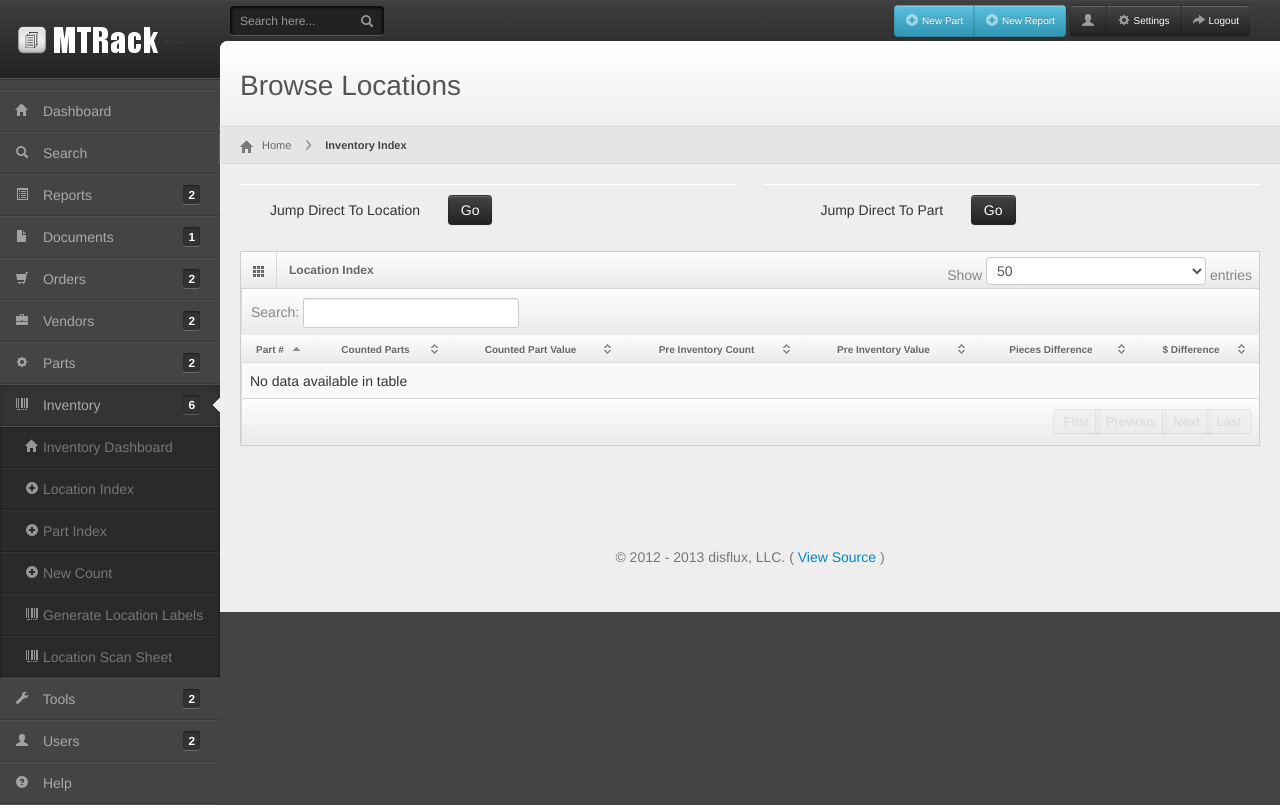
After one commit to disflux/django-mtr, a Django app: template templates/inventory/inventory_index_parts.html in a window 1280 px wide. The commit adds this page. Run offline with Django 3.2, Linux system fonts and the light colour scheme; the template is opened without the code that fills it, so the values that code supplies are empty; some libraries are stand-ins or nearby versions.

Commit message:
Add inventory viewing options

```diff
--- a/inventory/urls.py
+++ b/inventory/urls.py
@@ -3,12 +3,14 @@ from django.conf.urls import patterns, include, url
 urlpatterns = patterns('',
     url(r'^$', 'inventory.views.dashboard'),
     url(r'^locations', 'inventory.views.inventory_index'),
+    url(r'^parts', 'inventory.views.inventory_index_parts'),
     url(r'^new_count/$', 'inventory.views.new_count'),
     url(r'^part/(?P<part_number>\.+)$', 'inventory.views.part'),
     url(r'^audit/(?P<scan_id>\d+)$', 'inventory.views.switch_audit'),
     url(r'^location_labels/$', 'pdfgen.location_labels.location_labels'),
     url(r'^location_scan_sheet/$', 'pdfgen.location_scan_sheet.location_scan_sheet'),
     url(r'^location/(?P<location_code>.+)$', 'inventory.views.location'),
+    url(r'^part/(?P<part_number>.+)$', 'inventory.views.part_inv'),
 
     url(r'^ajax/location/$', 'inventory.ajax.location_ajax'),
 
--- a/parts/models.py
+++ b/parts/models.py
@@ -34,6 +34,11 @@ class Part(models.Model):
         from inventory.models import PartValuation
         cost = PartValuation.objects.get(part=self)
         return cost.uom
+
     @models.permalink
     def get_absolute_url(self):
         return ('parts.views.part', [str(self.part_number)])
+
+    @models.permalink
+    def get_absolute_inventory_url(self):
+        return ('inventory.views.part', [str(self.part_number)])
--- a/templates/base/main.html
+++ b/templates/base/main.html
@@ -123,10 +123,11 @@
                     </ul>
                 </li>
 
-                <li class="submenu {% block inventory_active %}{% endblock %}" ><a href="#"><i class="icon-barcode"></i> <span>Inventory</span> <span class="label">5</span></a>
+                <li class="submenu {% block inventory_active %}{% endblock %}" ><a href="#"><i class="icon-barcode"></i> <span>Inventory</span> <span class="label">6</span></a>
                     <ul>
                         <li><a href="{% url 'inventory.views.dashboard' %}"><i class="icon-home"></i> Inventory Dashboard</a></li>
                         <li><a href="{% url 'inventory.views.inventory_index' %}"><i class="icon-plus-sign"></i> Location Index</a></li>
+                        <li><a href="{% url 'inventory.views.inventory_index_parts' %}"><i class="icon-plus-sign"></i> Part Index</a></li>
                         <li><a href="{% url 'inventory.views.new_count' %}"><i class="icon-plus-sign"></i> New Count</a></li>
                         <li><a href="{% url 'pdfgen.location_labels.location_labels' %}"><i class="icon-barcode"></i> Generate Location Labels</a></li>
                         <li><a href="{% url 'pdfgen.location_scan_sheet.location_scan_sheet' %}"><i class="icon-barcode"></i> Location Scan Sheet</a></li>
--- a/templates/inventory/dashboard.html
+++ b/templates/inventory/dashboard.html
@@ -88,13 +88,14 @@
                         <ul class="site-stats">
                             <li><div class="cc"><i class="icon-barcode"></i> <strong>{{ scans }}</strong> <small>Scanned Parts</small></div></li>
                             <li><div class="cc"><i class="icon-chevron-right"></i> <strong>{{ scan_times.scans }}</strong> <small>Total Scans</small></div></li>
+                            <li><div class="cc"><i class="icon-tag"></i> <strong>{{ percent_difference|floatformat:4 }}%</strong> <small>Projected Percentage Change</small></div></li>
                         </ul>
                     </div>
                     <div class="span6">
                         <ul class="site-stats">
                             <li><div class="cc"><i class="icon-info-sign"></i> <strong>${{ pre_value|intcomma }}</strong> <small>Value of scanned items pre-inventory ({{ skipped }} parts not found)</small></div></li>
                             <li><div class="cc"><i class="icon-info-sign"></i> <strong>${{ post_value|intcomma }}</strong> <small>Value of scanned inventory</small></div></li>
-                            <li><div class="cc"><i class="icon-tag"></i> <strong>${{ avg_cost|floatformat:4 }}</strong> <small>Average Part Cost</small></div></li>
+                            <li><div class="cc"><i class="icon-tag"></i> <strong>${{ dollar_difference|intcomma }}</strong> <small>Projected Dollar Change</small></div></li>
                         </ul>
                     </div>
                 </div>
--- /dev/null
+++ b/templates/inventory/inventory_index_parts.html
@@ -0,0 +1,112 @@
+{% extends "base/main.html" %}
+{% load thumbnail %}
+
+{% block head %}
+<script src="{{ STATIC_URL }}js/jquery.dataTables.min.js"></script>
+<script src="{{ STATIC_URL }}js/unicorn.tables.js"></script>
+{% endblock %}
+
+{% block inventory_active %}active open{% endblock %}
+
+{% block breadcrumb_links %}
+    <a href="#" class="current">Inventory Index</a>
+{% endblock %}
+
+{% block page_title %}Browse Locations{% endblock %}
+{% block title %}Browse Locations{% endblock %}
+
+
+{% block content %}
+<div class="row-fluid">
+    <div class="span6">
+        <form class="form-horizontal" action="" method="post" autocomplete="off">
+            {% csrf_token %}
+            <div class="control-group">
+                <label class="control-label" for="id_company">Jump Direct To Location</label>
+                <div class="controls">
+                    {% for field in direct_to_location_form %}
+                    {{ field }}
+                    {% endfor %}
+                    &nbsp;
+                    <button type="submit" name="save" class="btn btn-inverse">Go</button>
+                    <input type="hidden" name="jump" value="location" />
+
+                </div>
+            </div>
+        </form>
+    </div>
+    <div class="span6">
+        <form class="form-horizontal" action="" method="post" autocomplete="off">
+            {% csrf_token %}
+            <div class="control-group">
+                <label class="control-label" for="id_company">Jump Direct To Part</label>
+                <div class="controls">
+                    {% for field in direct_to_part_form %}
+                    {{ field }}
+                    {% endfor %}
+                    &nbsp;
+                    <button type="submit" name="save" class="btn btn-inverse">Go</button>
+                    <input type="hidden" name="jump" value="part" />
+                </div>
+            </div>
+        </form>
+    </div>
+</div>
+
+<div class="row-fluid">
+    <div class="span12">
+        <div class="widget-box">
+            <div class="widget-title">
+                <span class="icon">
+                    <i class="icon-th"></i>
+                </span>
+                <h5>Location Index</h5>
+            </div>
+            <div class="widget-content nopadding">
+                <table class="table table-bordered data-table">
+                    <thead>
+                        <tr>
+                            <th>Part #</th>
+                            <th>Counted Parts</th>
+                            <th>Counted Part Value</th>
+                            <th>Pre Inventory Count</th>
+                            <th>Pre Inventory Value</th>
+                            <th>Pieces Difference</th>
+                            <th>$ Difference</th>
+                        </tr>
+                    </thead>
+                    <tbody>
+                        {% for p in parts %}
+                        <tr>
+                            <td>
+                                <a href="{% url 'inventory.views.part_inv' part_number=p.part.part_number %}">{{ p.part }}</a>
+                            </td>
+                            <td>
+                                {{ p.get_combined_part_count }}
+                            </td>
+                            <td>
+                                {{ p.get_combined_inventory_value }}
+                            </td>
+                            <td>
+                                {{ p.get_pre_inventory_count }}
+                            </td>
+                            <td>
+                                {{ p.get_pre_inventory_value }}
+                            </td>
+                            <td>
+                                {{ p.get_difference }}
+                            </td>
+                            <td>
+                                {{ p.get_dollar_difference }}
+                            </td>
+
+
+                        </tr>
+                        {% endfor %}
+                    </tbody>
+                </table>
+            </div>
+        </div>
+    </div>
+</div>
+{% endblock %}
```
Also changed, not shown: inventory/management/commands/create_locations.py (+5 -3 lines), inventory/models.py (+36 -0 lines), inventory/views.py (+58 -3 lines), templates/inventory/part.html (added, +99 -0 lines).
